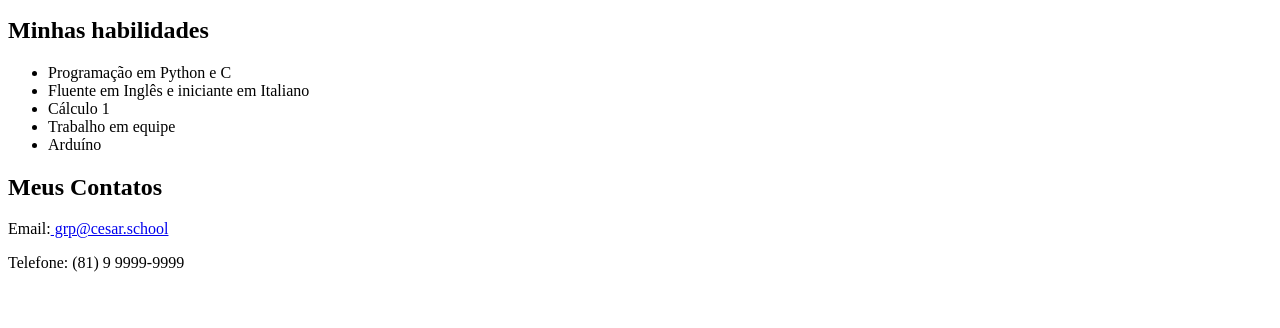
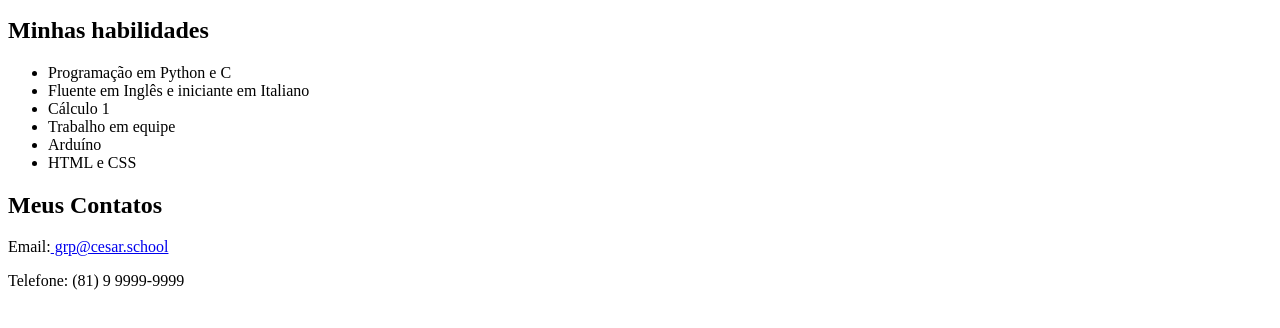
Before and after one commit to GabrielParmera/HTML, a plain HTML site: page HTML/pratica3.html in a window 1280 px wide. Shown: the part 148-476 px from the top of the page. Drawn offline with Linux system fonts and the light colour scheme.

Commit message:
Add HTML and CSS skills to profile

```diff
--- a/HTML/pratica3.html
+++ b/HTML/pratica3.html
@@ -16,10 +16,12 @@
         <li>Cálculo 1</li>
         <li>Trabalho em equipe</li>
         <li>Arduíno</li>
+        <li>HTML e CSS</li>
     </ul>
     <h2>Meus Contatos</h2>
     <p>Email:<a href="mailto:grp@cesar.school"> grp@cesar.school</a></p>
     <p>Telefone: (81) 9 9999-9999</p>
 
 </body>
+
 </html>
```
